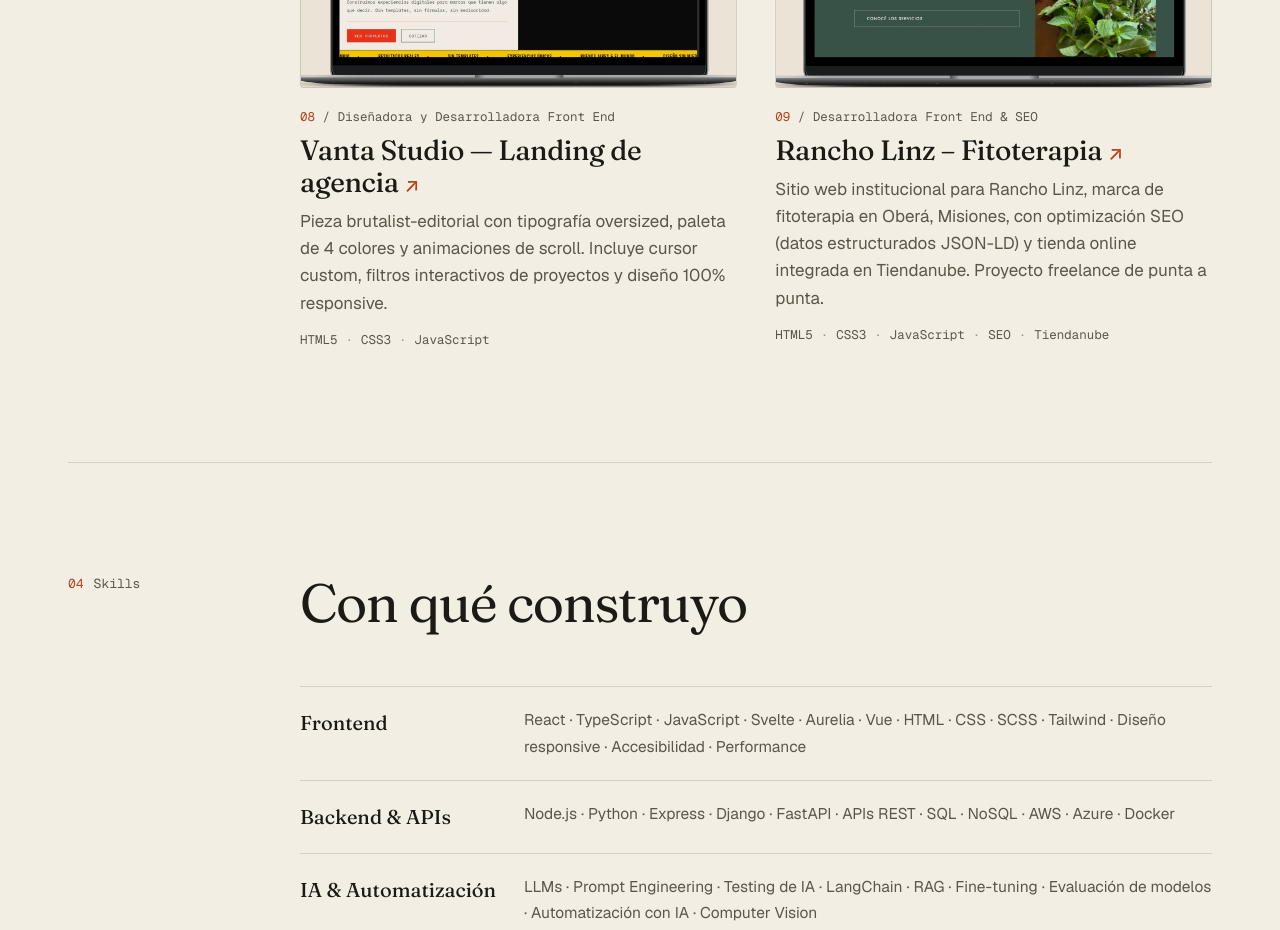
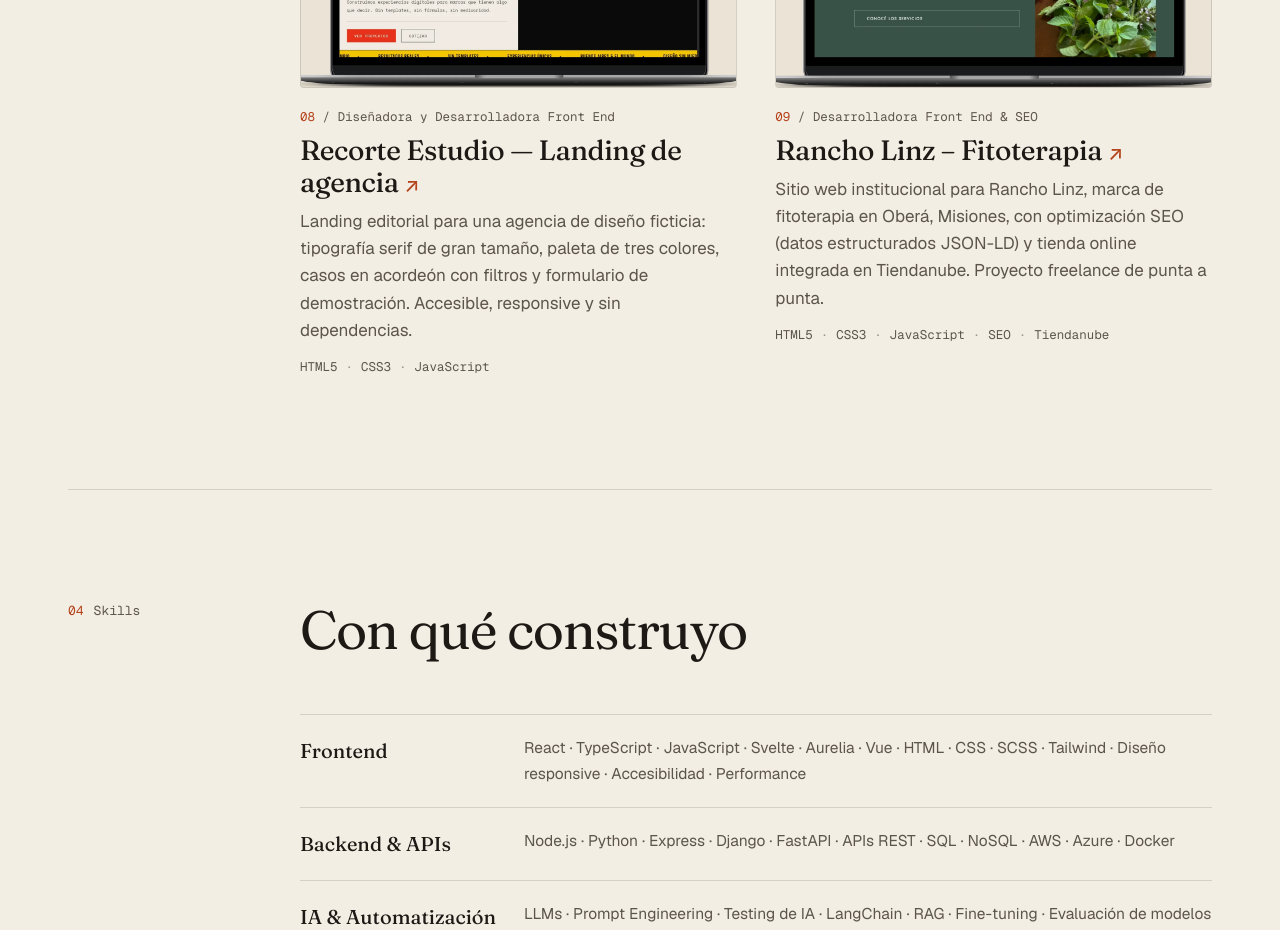
Before and after one commit to Laura-M-stack/laura-moyano-portfolio, a React (Vite) app: page / in a window 1280 px wide. Shown: the part 7060-7990 px from the top of the page. Built offline with nearby package versions, Linux system fonts and the light colour scheme.

Commit message:
Renombra Vanta Studio a Recorte Estudio y actualiza su descripción

```diff
--- a/src/i18n.ts
+++ b/src/i18n.ts
@@ -245,10 +245,10 @@ export const translations = {
                     'Editorial landing page in white, pink and black for a fictional nail bar, with a menu-style price list, mosaic gallery and FAQ. Built with Astro and almost no JavaScript, deployed automatically with GitHub Actions.'
             },
             'vanta-studio': {
-                name: 'Vanta Studio — Agency Landing Page',
+                name: 'Recorte Estudio — Agency Landing Page',
                 role: 'Designer & Front End Developer',
                 description:
-                    'Brutalist-editorial piece with oversized typography, a four-color palette and scroll animations. Includes a custom cursor, interactive project filters and a 100% responsive design.'
+                    'Editorial landing page for a fictional design agency: large serif typography, a three-color palette, case studies in an accordion with filters and a demo contact form. Accessible, responsive and dependency-free.'
             },
             'rancho-linz': {
                 name: 'Rancho Linz – Phytotherapy Brand',
@@ -537,10 +537,10 @@ export const translations = {
                     'Landing editorial en blanco, rosa y negro para un nail bar ficticio, con carta de precios en formato menú, galería en mosaico y preguntas frecuentes. Hecha en Astro casi sin JavaScript y publicada automáticamente con GitHub Actions.'
             },
             'vanta-studio': {
-                name: 'Vanta Studio — Landing de agencia',
+                name: 'Recorte Estudio — Landing de agencia',
                 role: 'Diseñadora y Desarrolladora Front End',
                 description:
-                    'Pieza brutalist-editorial con tipografía oversized, paleta de 4 colores y animaciones de scroll. Incluye cursor custom, filtros interactivos de proyectos y diseño 100% responsive.'
+                    'Landing editorial para una agencia de diseño ficticia: tipografía serif de gran tamaño, paleta de tres colores, casos en acordeón con filtros y formulario de demostración. Accesible, responsive y sin dependencias.'
             },
             'rancho-linz': {
                 name: 'Rancho Linz – Fitoterapia',
```
Also changed, not shown: 3 other files (tests, documents, lock files or other folders).
